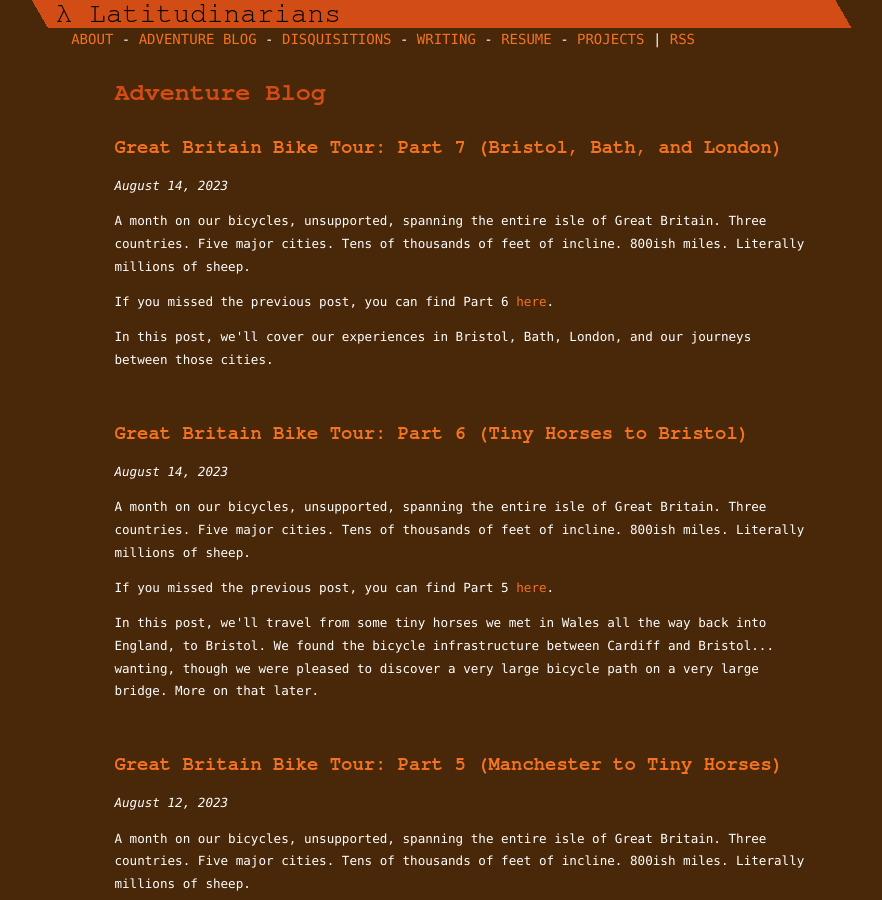
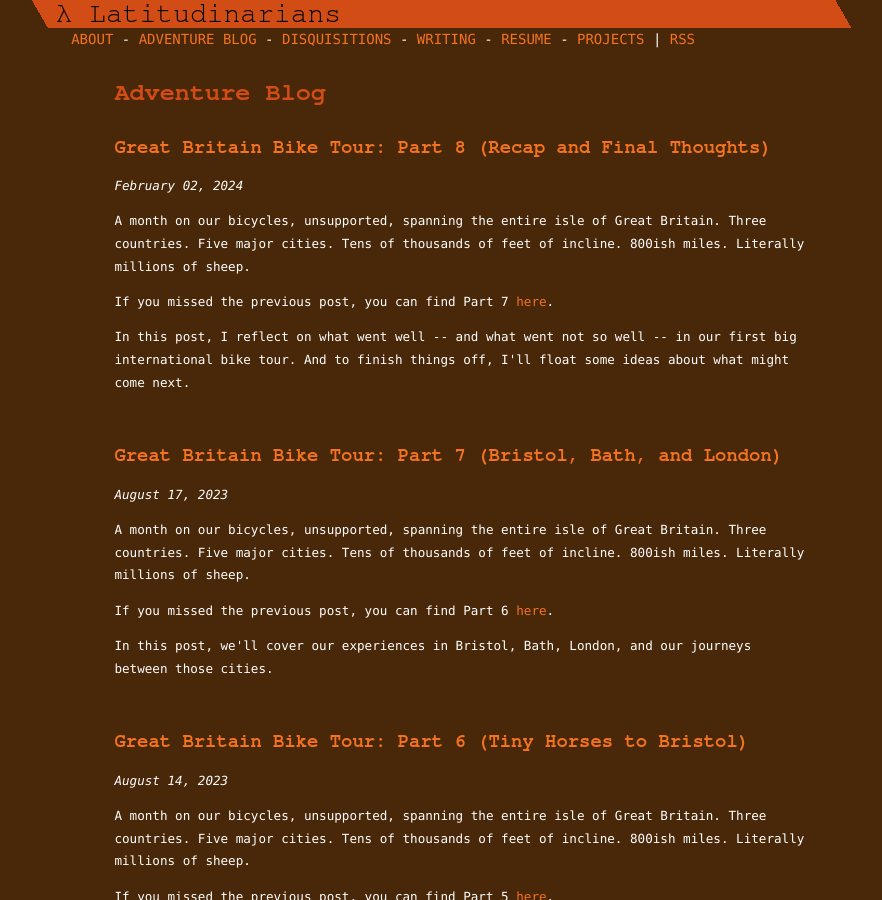
Before and after one commit to nathan-contino/nathan-contino.github.io, a Jekyll site: the page built from _pages/blog.html, in a window 1280 px wide and 900 px high. Shown: the whole window, without its empty margins (180-1062 px from the left). Built offline with Jekyll 4.4.1, drawn with Linux system fonts in a browser that asks for light colours; some of the changed lines change nothing that is shown.

Commit message:
GB bike tour part 8: longest bike series post i have written yet

```diff
--- a/_posts/blog/2023-08-17-gb-bike-tour-7.md
+++ b/_posts/blog/2023-08-17-gb-bike-tour-7.md
@@ -1,6 +1,6 @@
 ---
 title:  "Great Britain Bike Tour: Part 7 (Bristol, Bath, and London)"
-date:   2023-08-14 14:14:22 -0700
+date:   2023-08-17 14:14:22 -0700
 layout: default
 categories: blog
 ---
--- /dev/null
+++ b/_posts/blog/2024-02-02-gb-bike-tour-8.md
@@ -0,0 +1,76 @@
+---
+title:  "Great Britain Bike Tour: Part 8 (Recap and Final Thoughts)"
+date:   2024-02-02 02:02:02 -0700
+layout: default
+categories: blog
+---
+
+A month on our bicycles, unsupported, spanning the entire isle of Great Britain. Three countries. Five major cities. Tens of thousands of feet of incline. 800ish miles. Literally millions of sheep.
+
+If you missed the previous post, you can find Part 7 [here](/blog/2023/08/17/gb-bike-tour-7/).
+
+In this post, I reflect on what went well -- and what went not so well -- in our first big international bike tour. And to finish things off, I'll float some ideas about what might come next.
+
+<!-- readmore -->
+
+{% include figure.html url="2024_02_02/1.png" description="something that went well: carrying food on mandarb" %}
+
+## What went well?
+
+We **survived**! That's a great place to start.
+
+We **spent a month on our bikes** and walked away _still wanting to ride the bikes and spend time with each other_.
+
+**We never got bored**; the pressure of riding your bike to a new place was an excellent motivator to get up every morning, successfully holding ennui at bay.
+
+We developed **great tans** and not-so-great **sandal tan lines**.
+
+We tried **a ton of great food, beer, cider, and coffee**.
+
+**My dynamo charger provided unlimited light when we needed it and enough power** to keep my phone and our navigation unit fully charged, every day. If Meg equips Sully with a dynamo, we wouldn't ever need a charger.
+
+**We successfully packed up our bikes, bags, and supplies** into boxes, brought them to another country, reassembled everything, **rode for hundreds of miles** into two other countries, **then put everything back into boxes and brought it home**. The only thing we damaged? My front fender, which kinda sucked anyway.
+
+**We routed (and repeatedly rerouted) successfully for hundreds of miles.** We did plenty of advance planning, scoping out likely pubs, grocery stores, camping areas, coffee shops, and sights to see. But in the end we settled on a just-in-time strategy where we mapped out a major destination (usually a city) and routed our way there one day at a time to keep things manageable.
+
+**Our Garmin Edge 840 bike computer worked magnificently** in tandem with maps Meg created with RidewithGPS on her phone. The display is always on, it doesn't consume much power, it shows you elevation profiles (for better or for worse), and generally keeps you off of your phone by always showing your next turn. But for the love of all that is holy you should turn the beeps off (or at least down!).
+
+**Flying into one airport and out of another is really expensive.** We'd strongly prefer to do some kind of loop in the future when possible. One-way flights are an absolute ripoff and often end up _more expensive_ than a two-way flight that includes the same one-way flight!
+
+**We worried a lot about time and stressed a lot about hitting milestones.** In the future, we'll just go at a comfortable pace and take public transit to our end goal if we truly run out of time. But there's no sense rushing through cool areas because you know you have a lot of riding in the future!
+
+**We're glad we didn't bring cooking supplies for a touristy trip.** It was nice to save the space in our bags, and we honestly enjoyed spending money at pubs and coffee shops since it was often the only money we spent each day.
+
+**We saw three foreign countries in a way I have never before experienced**. When you're on a bike, you slow down and actually see the place you're visiting instead of teleporting around in a car.
+
+I proved that **Bristol is indeed a very cool city**, and not just the product of rose-tinted college glasses. And we discovered that Glasgow and Hackney are also excellent urban areas. I'll refrain from ranting about how much better a medium-sized walkable city in the UK is than literally any car-dependent city in the USA.
+
+**And we did it all for a pretty affordable sticker price** -- turns out accomodation is 90% of the cost of most vacations, and even when you pay for campsites, it comes out a lot cheaper than hotel rooms. We splurged on campsites, hotel rooms, beer, coffee, and food, but for a longer length tour we could cut 90% of that and travel internationally for... less than our average winter heating bill per month.
+
+{% include figure.html url="2024_02_02/1.png" description="something that went not-so-well: carrying food on mandarb" %}
+
+## What went not-so-well?
+
+**We should have spent more time in Scotland**, which was the prettiest, wildest, and most fun of the entire trip. This would have given us a lot more opportunities to wild camp, too. If I did this trip again, I'd probably bike up into the highlands at the beginning of the trip and trim some days from London.
+
+**We deviated a lot from our original route plan.** I'm sure plenty of you could have expected this, but the definition of a "bikepacking route" varies a lot between countries. We've stitched together plenty of combined bikepacking and cycle touring routes in the USA, so we figured we could handle most portions of the GB Divide route, rerouting around the nastiest bits. Unfortunately, the route cuts through an awful lot of right-of-ways and bridle paths that just aren't rideable, even on a mountain bike. Too mushy, too overgrown, not fun. We wound up following the broad strokes of the GB Divide, but personally I think the people who designed it are kind of crazy. In the USA, we're "bikepacking people" because we enjoy dirt roads, abandoned roads, manageable singletrack, and anything else that keeps us off of main roads (and the giant scary cars that haunt them). In Europe, cars are less big, people are better at driving, and on-road bicycle paths are better, so we're much more in line with the average European bicycle tourer. Even the road-based bike routes around the UK often used railway paths, gravel roads, and forest roads -- exactly the kind of stuff folks in the USA tend to call bikepacking.
+
+**Wild camping is hard.** In Scotland, it's legal, but takes some getting used to. In England, it's illegal and uncomfortable. Most bike tourers and bikepackers walk a fine legal grey area; they prefer camping in deserted places and leave no trace, but sometimes ask local residents or authorities for camping suggestions when in a pinch. We tried wild camping, but because it's nice to have peace of mind that someone isn't going to show up and kick you out, we wound up paying for campsites most of the time.
+
+**Booking a vehicle to transport you from a city to the airport is expensive and kind of shitty.** I'd just rely on public transit next time, especially with a rail line to the airport. But that isn't an option everywhere, so it was good practice to try this out.
+
+{% include figure.html url="2024_02_02/1.png" description="what's next: carrying food on mandarb" %}
+
+## Where next?
+
+For the next little while, we'll focus on shorter bike trips. Overnighters, day trips to explore national parks or particular pretty stretches of dirt roads, and long rides on our local trail systems. All of this keeps us in shape and scratches the "itch" of biking without the necessity of a monthlong vacation from work. We only managed a full month because I changed jobs and Meg earned a monthlong sabbatical after 3 years at her job (a program that has been discontinued since). But within the next couple of years I'm sure we'll start to feel the need for a longer trip. Here are a few of the ideas we're currently incubating:
+
+**Unsupported bikepacking in the USA** -- off the grid, singletrack, just camping, cooking for ourselves, swimming in rivers, and appreciating nature. The Great Divide and the New York section of the Eastern Divide are high on our list.
+
+**Japan & South Korea** have excellent bike infrastructure, well designed cities, polite drivers, a great climate, and are easily linked by ferry.
+
+**Real Europe™** is the OG of bicycle touring. We'd be happy doing a trip just about anywhere in Europe, though France, the Netherlands, Denmark, and Norway are at the top of my list since there's not as much of a language barrier as there can be in other places. There are some excellent multi-country routes along the Mediterranean that look beautiful and pretty affordable to boot.
+
+**The Scottish Highlands and the Hebridean Way**, because we missed them on this trip. I travel to work in the UK semi-regularly now, so we could conceivably try this at some point after a work trip.
+
+Thanks for reading along! We had a great time, and I hope this series of posts has helped you understand a tiny piece of why we love riding our bicycles so much. Maybe it's inspired you to try a longer bike ride yourself, or just to dig your old, neglected bicycle out of the garage and take it for a spin. You might be surprised at just how much fun you have on it.
```
